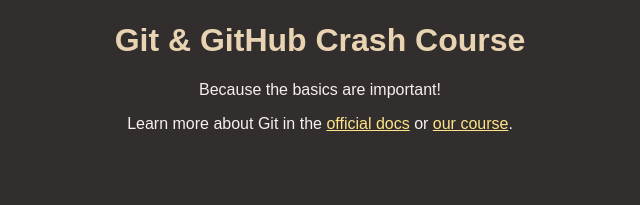
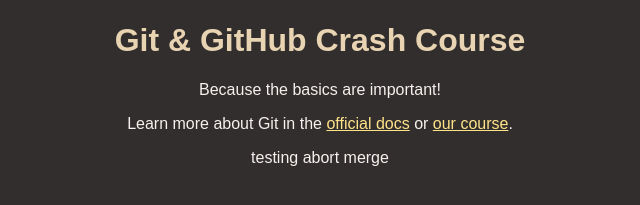
Before and after one commit to Dazz563/github-actions-project, a plain HTML site: page index.html in a window 1280 px wide. Shown: the part 147-352 px from the top of the page, without its empty margins (320-960 px from the left). Drawn offline with Linux system fonts and the light colour scheme.

Commit message:
testing abort merge

```diff
--- a/index.html
+++ b/index.html
@@ -18,6 +18,7 @@
 				Learn more about Git in the
 				<a href="https://git-scm.com/book/en/v2">official docs</a> or <a href="https://acad.link/git">our course</a>.
 			</p>
+			<p>testing abort merge</p>
 		</main>
 	</body>
 </html>
```
